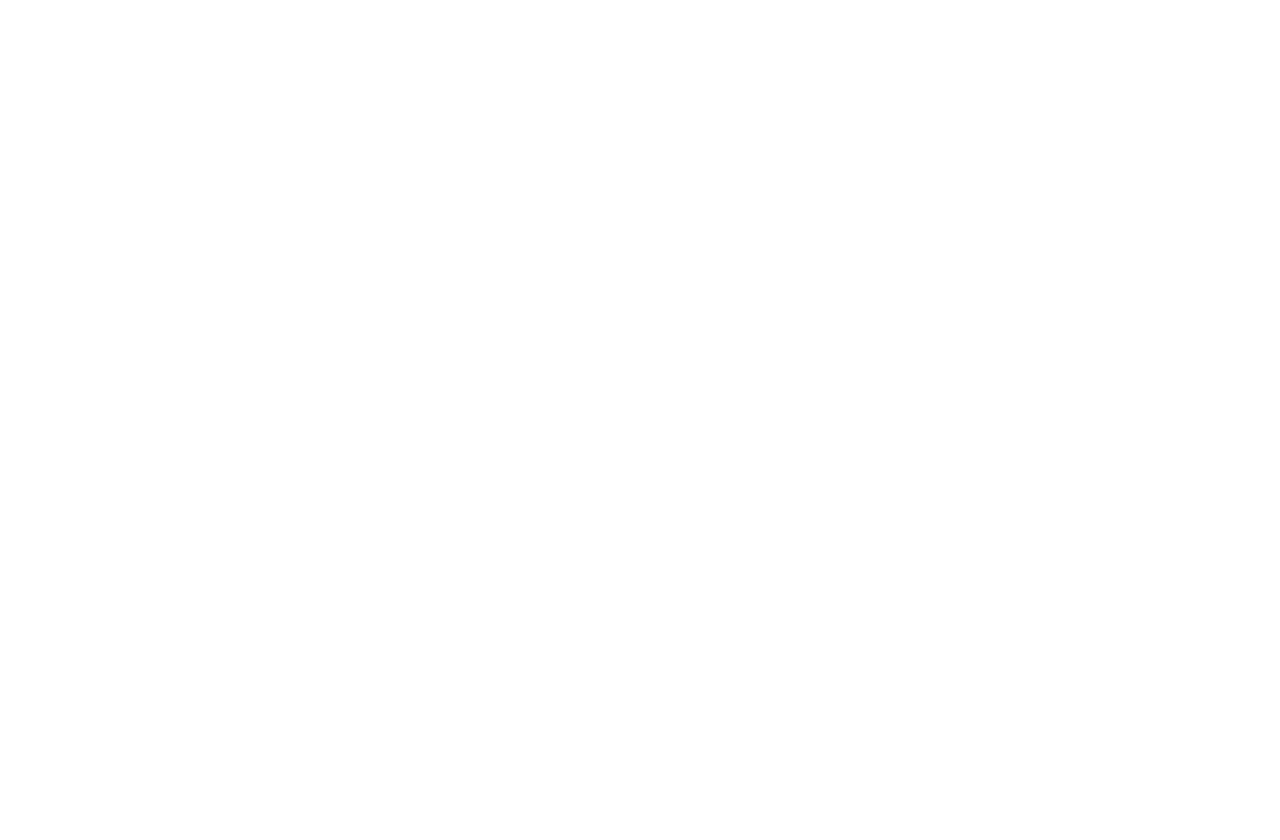
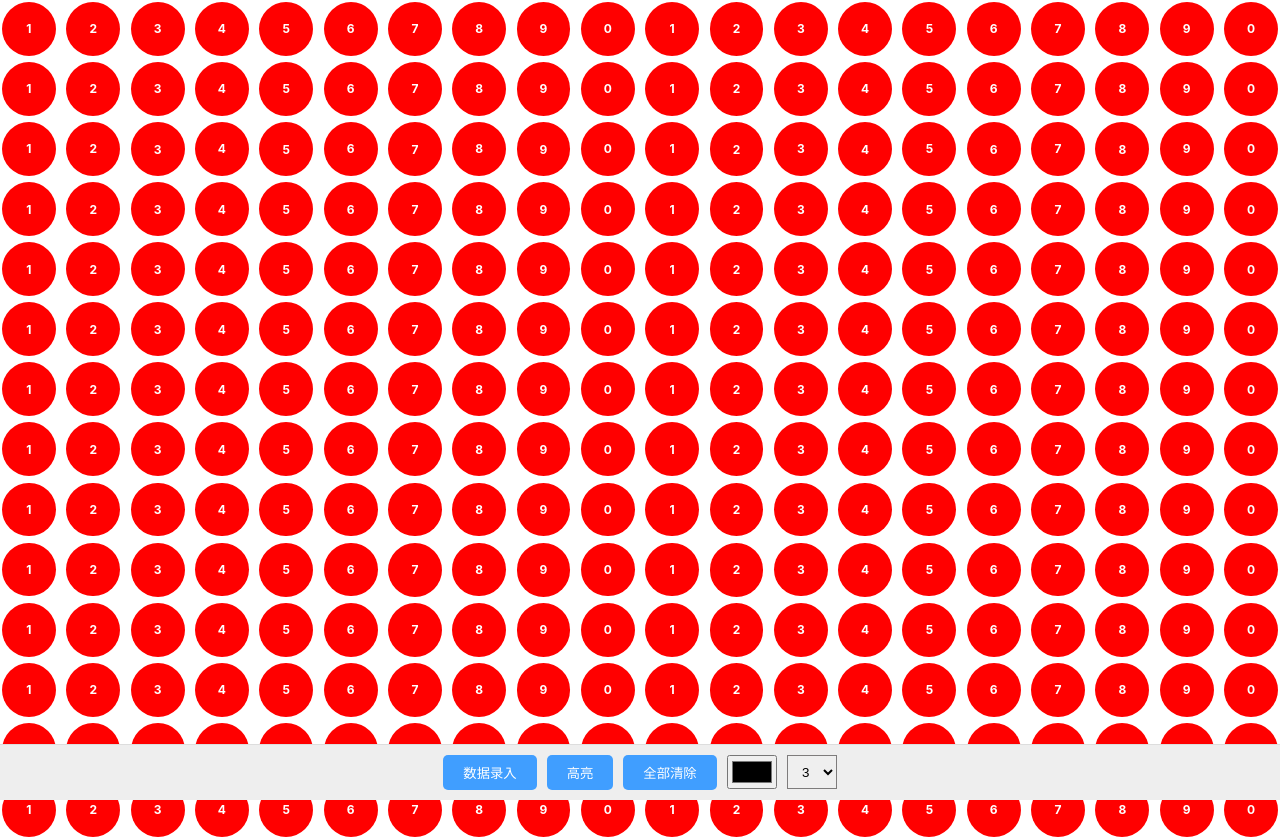
Before and after one commit to zonn812/lineGame, a plain HTML site: page index.html in a window 1280 px wide. Shown: the top 840 px of the page. Before the commit the page ends 800 px from the top, so only its background shows below. Drawn offline with Linux system fonts and the light colour scheme; the site is published under a folder, as on GitHub Pages, so addresses that start at the root find nothing.

Commit message:
Update index.html

```diff
--- a/index.html
+++ b/index.html
@@ -6,8 +6,8 @@
     <!-- <meta name="viewport" content="width=device-width, initial-scale=1.0"> -->
     <meta content="width=device-width,initial-scale=1,maximum-scale=1,user-scalable=0,viewport-fit=cover" name="viewport"/>
     <title>Vite App</title>
-    <script type="module" crossorigin src="/assets/index-92155097.js"></script>
-    <link rel="stylesheet" href="/assets/index-9002fea4.css">
+    <script type="module" crossorigin src="./assets/index-92155097.js"></script>
+    <link rel="stylesheet" href="./assets/index-9002fea4.css">
   </head>
   <body>
     <div id="app"></div>
```
